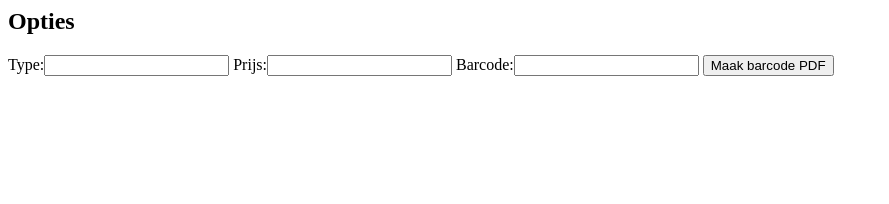
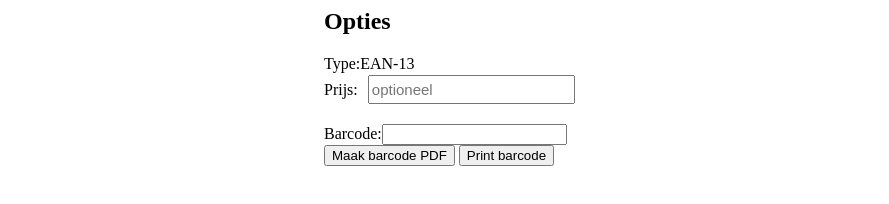
Before and after one commit to Qws/barcode-label-app, an Electron app: page app/index.html in a window 1280 px wide. Shown: the whole page, without its empty margins (0-889 px from the left). Drawn offline with Linux system fonts and the light colour scheme.

Commit message:
better frontend

```diff
--- /dev/null
+++ b/app/app.css
@@ -0,0 +1,11 @@
+input.controls {
+    font-size:15px;
+    padding:4px 2px;
+    width:auto;
+    margin:2px 0 20px 10px;
+}
+
+#app-content {
+    width: 50%;
+    margin: auto;
+}
--- a/app/index.html
+++ b/app/index.html
@@ -2,12 +2,16 @@
     <head>
         <title>Barcode maker</title>
         <script type="module" src="app.js"></script>
+        <link href="./app.css" rel="stylesheet"></link>
     </head>
     <body>
-        <h2>Opties</h2>
-        <label>Type:</label><input />
-        <label>Prijs:</label><input />
-        <label>Barcode:</label><input />
-        <button id="btn-create-pdf">Maak barcode PDF</button>
+        <div id="app-content">
+            <h2>Opties</h2>
+            <section><label>Type:</label><label>EAN-13</label></section>
+            <section><label>Prijs:</label><input placeholder="optioneel" class="controls"/></section>
+            <section><label>Barcode:</label><input/></section>
+            <button id="btn-create-pdf">Maak barcode PDF</button>
+            <button id="btn-print-barcode">Print barcode</button>
+        </div>
     </body>
 </html>
```
